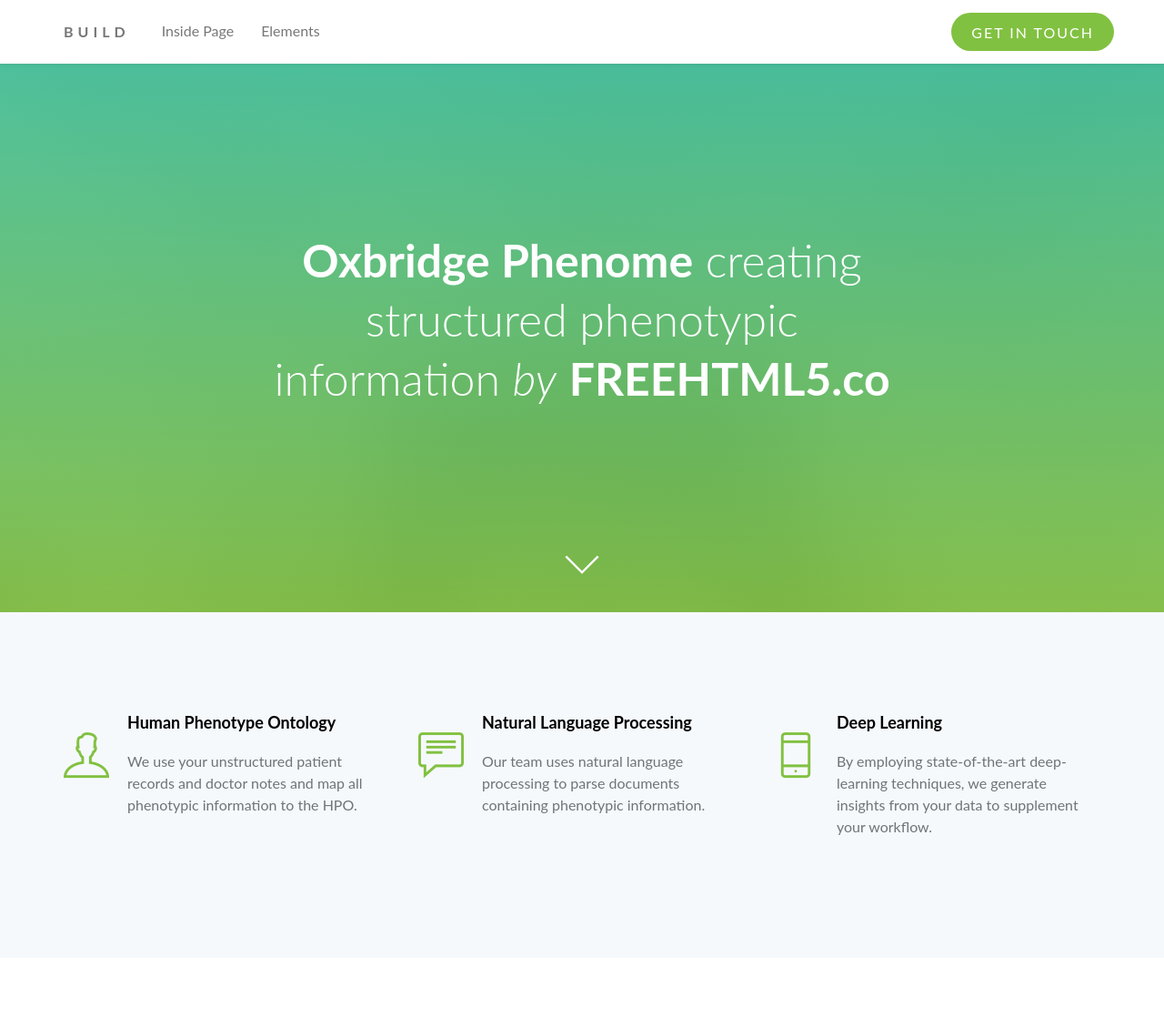
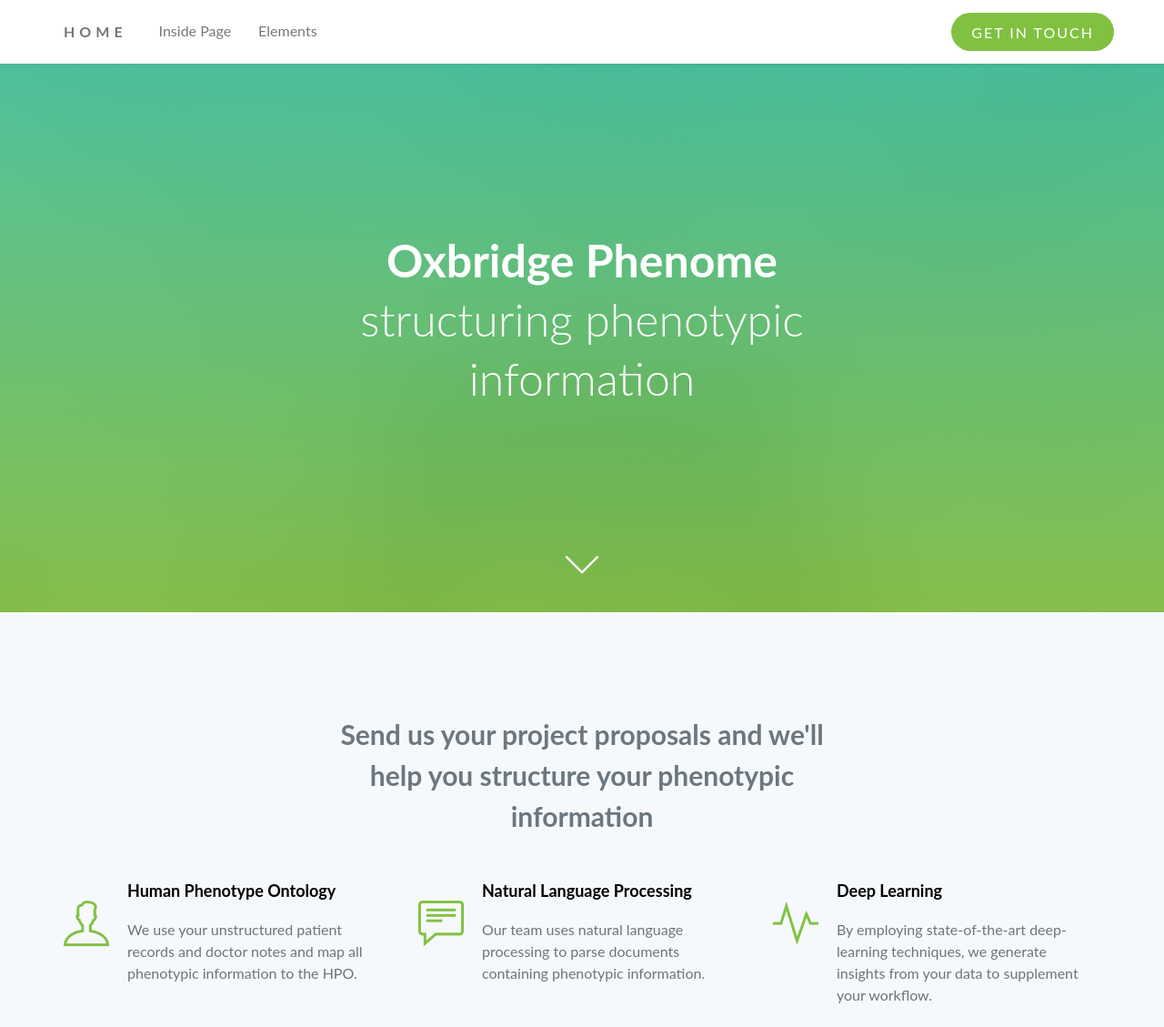
Before and after one commit to lukaslange1/lukaslange1.github.io, a plain HTML site: page index.html in a window 1280 px wide. Shown: the top 1129 px of the page at 91% size. Drawn offline with Linux system fonts and the light colour scheme; a web font is replaced by a local one.

```diff
--- a/index.html
+++ b/index.html
@@ -6,7 +6,7 @@
 <head>
   <meta charset="utf-8">
   <meta http-equiv="X-UA-Compatible" content="IE=edge">
-  <title>Oxbridge Phenome &mdash; creating structured phenotypic information</title>
+  <title>Oxbridge Phenome &mdash; structuring phenotypic information</title>
   <meta name="viewport" content="width=device-width, initial-scale=1">
   <meta name="description" content="Free HTML5 Template by FREEHTML5.CO" />
     <meta name="keywords" content="free html5, free template, free bootstrap, html5, css3, mobile first, responsive" />
@@ -61,7 +61,7 @@
           <div class="navbar-header">
             <!-- Mobile Toggle Menu Button -->
             <a href="#" class="js-fh5co-nav-toggle fh5co-nav-toggle" data-toggle="collapse" data-target="#fh5co-navbar" aria-expanded="false" aria-controls="navbar"><i></i></a>
-            <a class="navbar-brand" href="index.html">Build</a>
+            <a class="navbar-brand" href="index.html">Home</a>
           </div>
           <div id="fh5co-navbar" class="navbar-collapse collapse">
             <ul class="nav navbar-nav">
@@ -83,7 +83,7 @@
     <div class="container">
       <div class="col-md-8 col-md-offset-2">
         <div class="text">
-          <h1> <strong >Oxbridge Phenome</strong> creating structured phenotypic information <em>by</em> <strong>FREEHTML5.co</strong></h1>
+          <h1> <strong >Oxbridge Phenome</strong> <br> structuring phenotypic information</h1>
         </div>
       </div>
     </div>
@@ -92,6 +92,12 @@
   <main role="main" id="fh5co-main">
     <section class="feature">
       <div class="container">
+
+        <div class="row">
+          <div class="col-md-6 col-md-offset-3">
+            <h2 class="section-heading">Send us your project proposals and we'll help you structure your phenotypic information</h2>
+          </div>
+        </div>
 
         <div class="row">
           <div class="col-md-4">
@@ -114,7 +120,7 @@
           </div>
           <div class="col-md-4">
             <div class="feature-item">
-              <div class="feature-icon"><i class="icon ti-mobile"></i></div>
+              <div class="feature-icon"><i class="icon ti-pulse"></i></div>
               <div class="feature-text">
                 <h3>Deep Learning</h3>
                 <p>By employing state-of-the-art deep-learning techniques, we generate insights from your data to supplement your workflow.</p>
```
